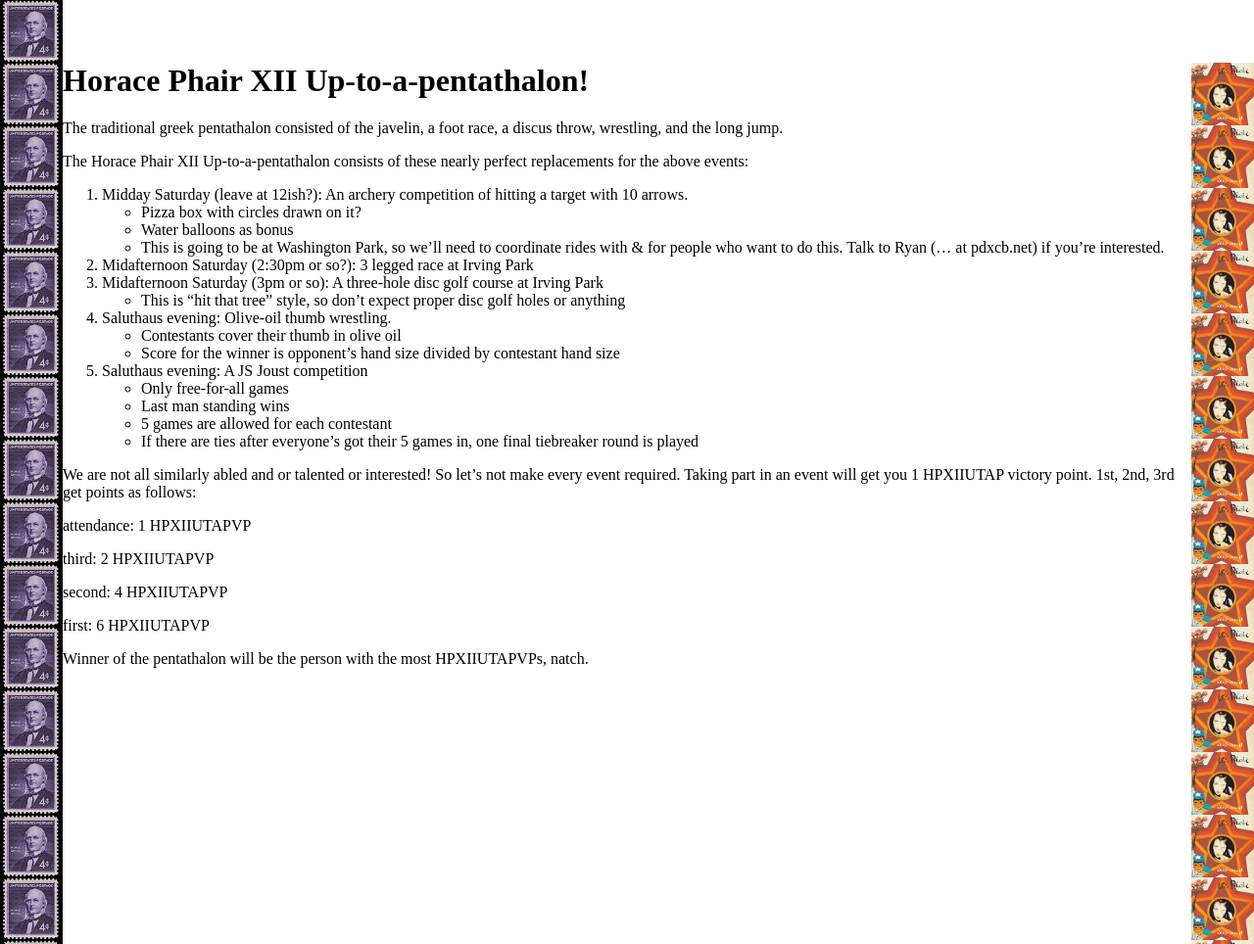
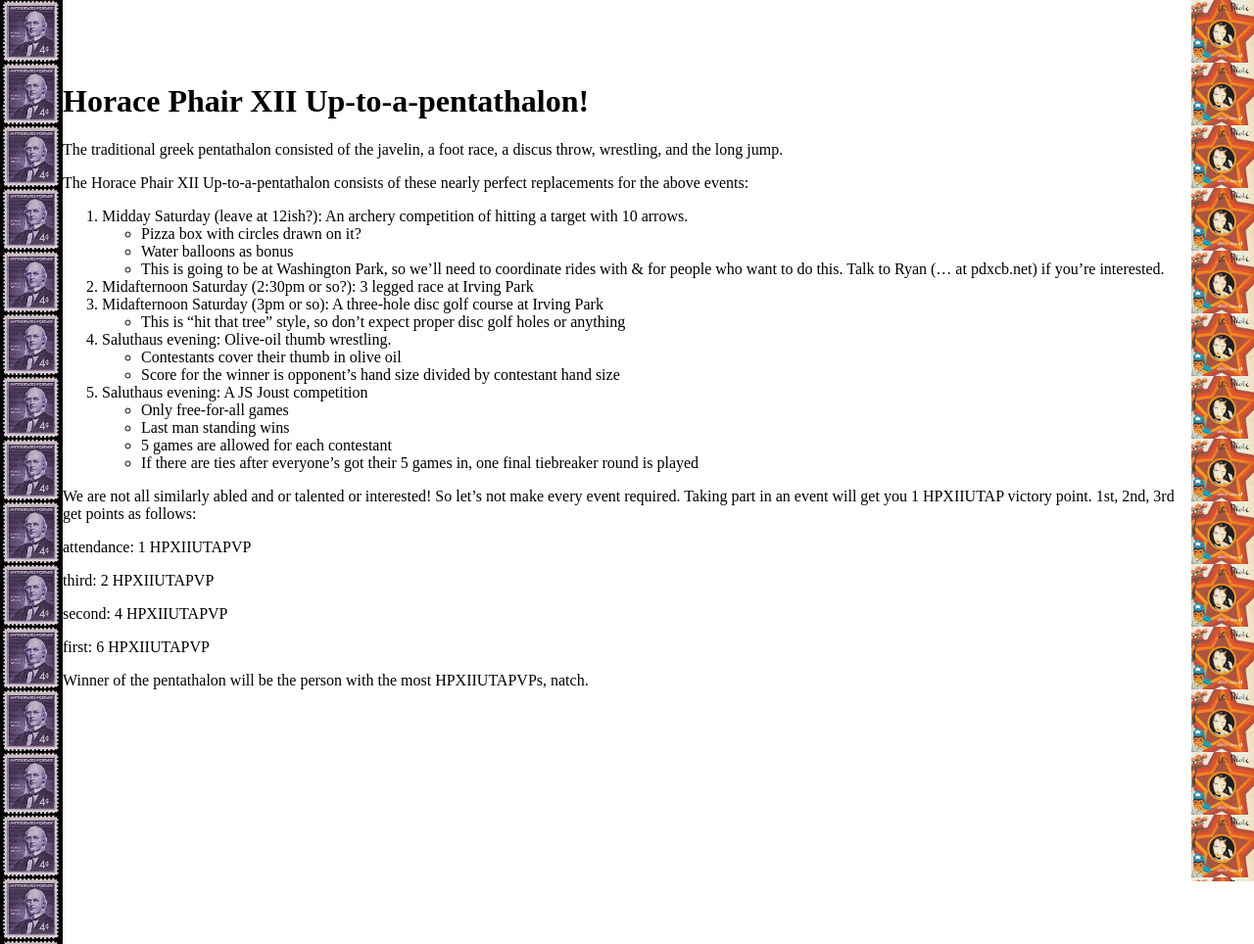
Before and after one commit to horacephair/horacephair.github.io, a Jekyll site: the page built from pentathalon.md, in a window 1280 px wide. Shown: the whole page at 98% size. Built offline with Jekyll 4.4.1, drawn with Linux system fonts in a browser that asks for light colours; our own code applies the rules of GitHub Pages for plain Markdown files; Markdown is read by kramdown in place of the engine named in the settings.

Commit message:
Padding?

```diff
--- a/_layouts/default.html
+++ b/_layouts/default.html
@@ -38,7 +38,7 @@
         background-position: top right;
       }
       #content {
-        margin: 64px;
+        padding: 64px;
       }
     </style>
   </head>
```
